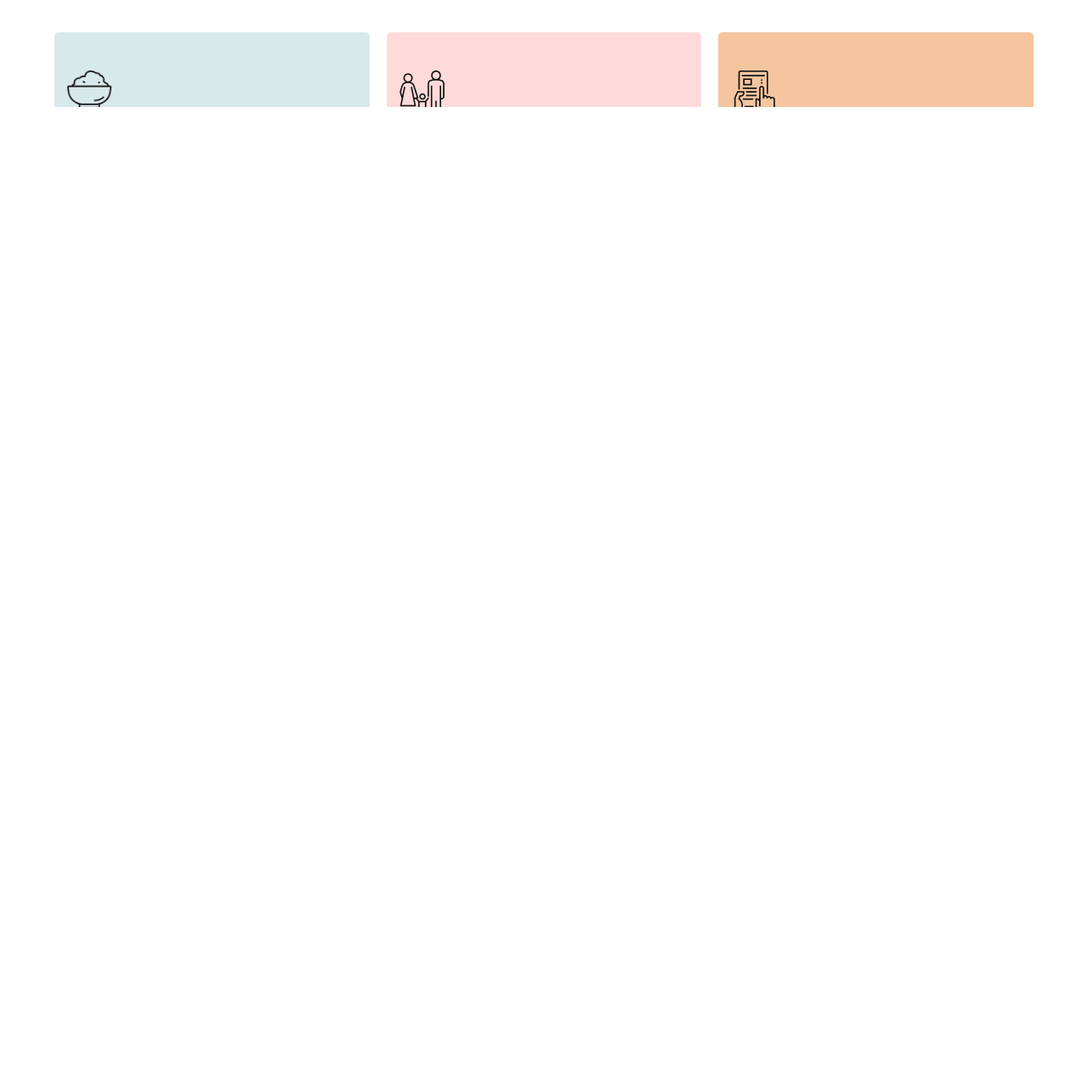
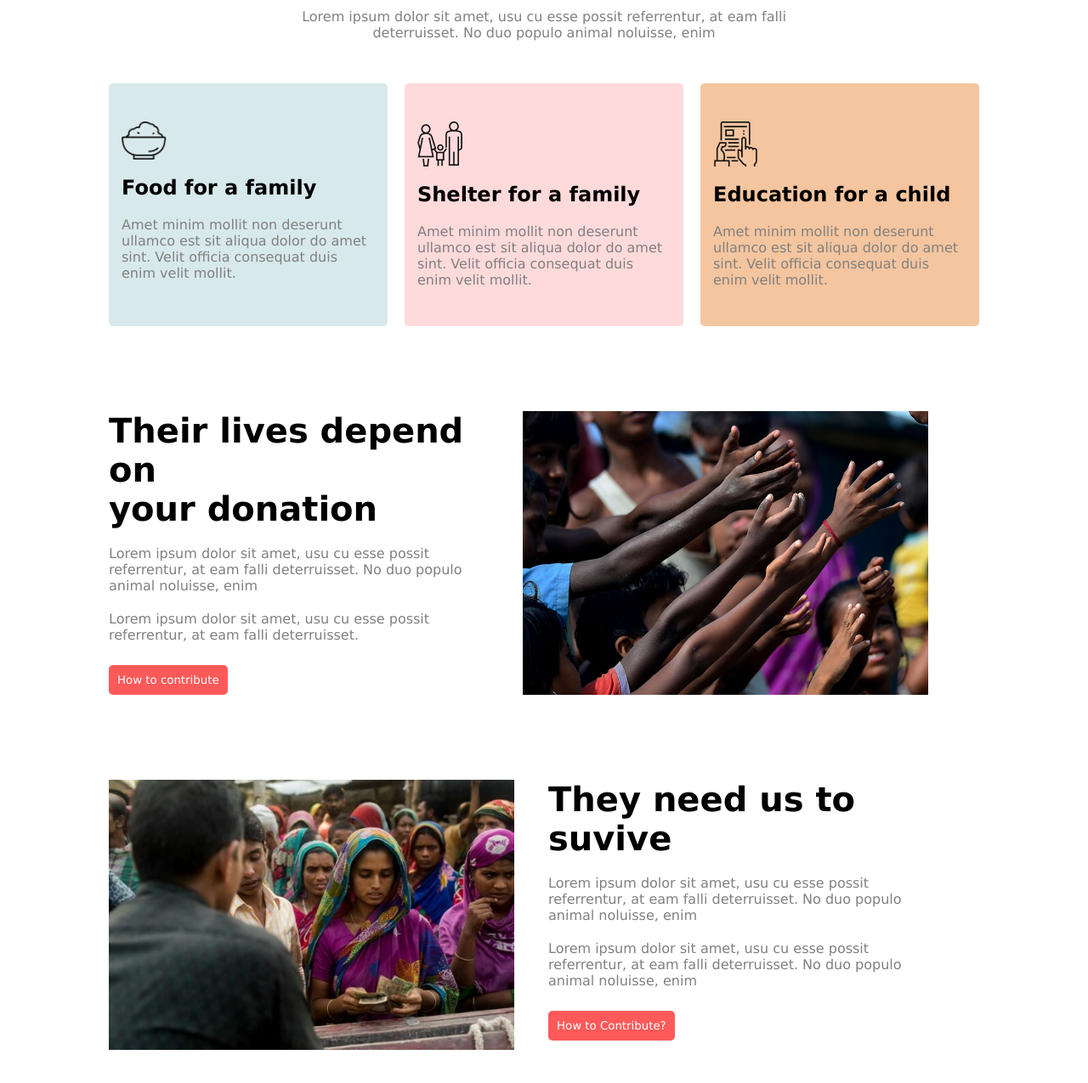
Before and after one commit to IshrakIsmam/donate-today, a plain HTML site: page index.html in a window 1280 px wide. Shown: the part 1399-2674 px from the top of the page at 85% size. Before the commit the page ends 1699 px from the top, so only its background shows below. Drawn offline with Linux system fonts and the light colour scheme.

Commit message:
suvive need

```diff
--- a/index.html
+++ b/index.html
@@ -53,32 +53,55 @@
                 <div class="plan-1">
                     <img src="icons/food.png" alt="">
                     <H2>Food for a family</H2>
-                    <P>Amet minim mollit non deserunt ullamco est sit aliqua dolor do amet sint. Velit officia consequat
+                    <P class="sec-p">Amet minim mollit non deserunt ullamco est sit aliqua dolor do amet sint. Velit officia consequat
                         duis enim velit mollit.</P>
                 </div>
 
                 <div class="plan-2">
                     <img src="icons/shelter.png" alt="">
                     <h2>Shelter for a family</h2>
-                    <p>Amet minim mollit non deserunt ullamco est sit aliqua dolor do amet sint. Velit officia consequat
+                    <p class="sec-p">Amet minim mollit non deserunt ullamco est sit aliqua dolor do amet sint. Velit officia consequat
                         duis enim velit mollit.</p>
                 </div>
 
                 <div class="plan-3">
                     <img src="icons/Frame-1.png" alt="">
                     <h2>Education for a child </h2>
-                    <p>Amet minim mollit non deserunt ullamco est sit aliqua dolor do amet sint. Velit officia consequat
+                    <p class="sec-p">Amet minim mollit non deserunt ullamco est sit aliqua dolor do amet sint. Velit officia consequat
                         duis enim velit mollit.</p>
                 </div>
             </div>
         </section>
 
-        <!-- <section>
-            <h1>Their lives depend on your donation</h1>
-            <p>Lorem ipsum dolor sit amet, usu cu esse possit referrentur, at eam falli deterruisset. No duo populo animal noluisse, enim</p>
+        <!-- Their lives depend on your donation -->
+         <section>
+            <div class="depend-lives">
+                <div>
+                    <h1 class="sec-title">Their lives depend on <br> your donation</h1>
 
-            <p>Lorem ipsum dolor sit amet, usu cu esse possit referrentur, at eam falli deterruisset.</p>
-        </section> -->
+                    <p class="sec-p" >Lorem ipsum dolor sit amet, usu cu esse possit referrentur, at eam falli deterruisset. No duo populo animal noluisse, enim</p>
+
+                    <p class="sec-p" >Lorem ipsum dolor sit amet, usu cu esse possit referrentur, at eam falli deterruisset.</p>
+                    <br>
+                    <button class="default-btn">How to contribute</button>
+                </div>
+                <img src="images/donation13.jpg" alt="">
+            </div>
+        </section>
+        <section>
+            <div class="suvive-need">
+                <img src="images/donation1.jpg" alt="">
+                <div>
+                    <h1 class="sec-title">They need us to suvive</h1>
+
+                    <p class="sec-p">Lorem ipsum dolor sit amet, usu cu esse possit referrentur, at eam falli deterruisset. No duo populo animal noluisse, enim</p>
+
+                    <p class="sec-p">Lorem ipsum dolor sit amet, usu cu esse possit referrentur, at eam falli deterruisset. No duo populo animal noluisse, enim</p>
+                    <br>
+                    <button class="default-btn">How to Contribute?</button>
+                </div>
+            </div>
+        </section>
     </main>
 
     <!-- footer -->
--- a/styles.css
+++ b/styles.css
@@ -7,8 +7,8 @@
 
 /* gloval styles */
 section {
-    padding-top: 70px;
-    max-width: 90%;
+    padding-top: 100px;
+    max-width: 80%;
     width: 100%;
     margin: auto;
     text-align: center;
@@ -113,10 +113,9 @@ hr{
     font-weight: 600;
 }
 
-.donate-plan p{
-    color: gray;
+/* .donate-plan p{
     margin-top: 15px;
-}
+} */
 
 .plan-1{
     padding: 45px 15px;
@@ -133,3 +132,42 @@ hr{
     border-radius: 5px;
     background-color: #e4711367;
 }
+
+.depend-lives{
+    display: flex;
+    gap: 40px;
+    text-align: left;
+
+}
+
+.depend-lives img{
+    width: 477px;
+    margin-right: 60px;
+
+}
+
+footer{
+    height: 100dvh;
+}
+
+.suvive-section{
+    display: flex;
+}
+
+
+
+.suvive-need{
+display: flex;
+text-align: left;
+gap: 40px;
+margin-right: 60px;
+
+}
+.suvive-need img{
+    width: 477px;
+}
+
+.suvive-need button{
+
+    margin-right: auto ;
+}
```
